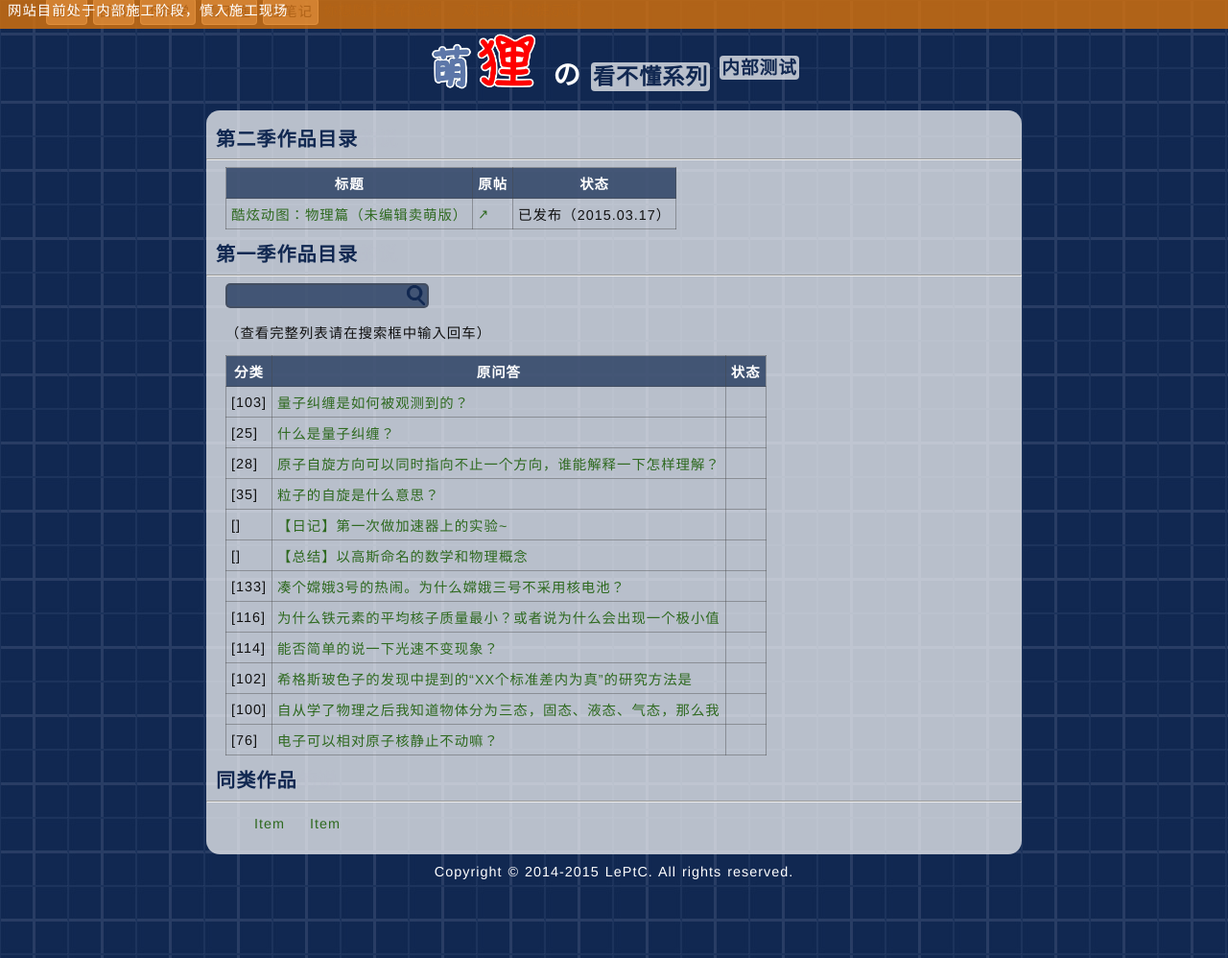
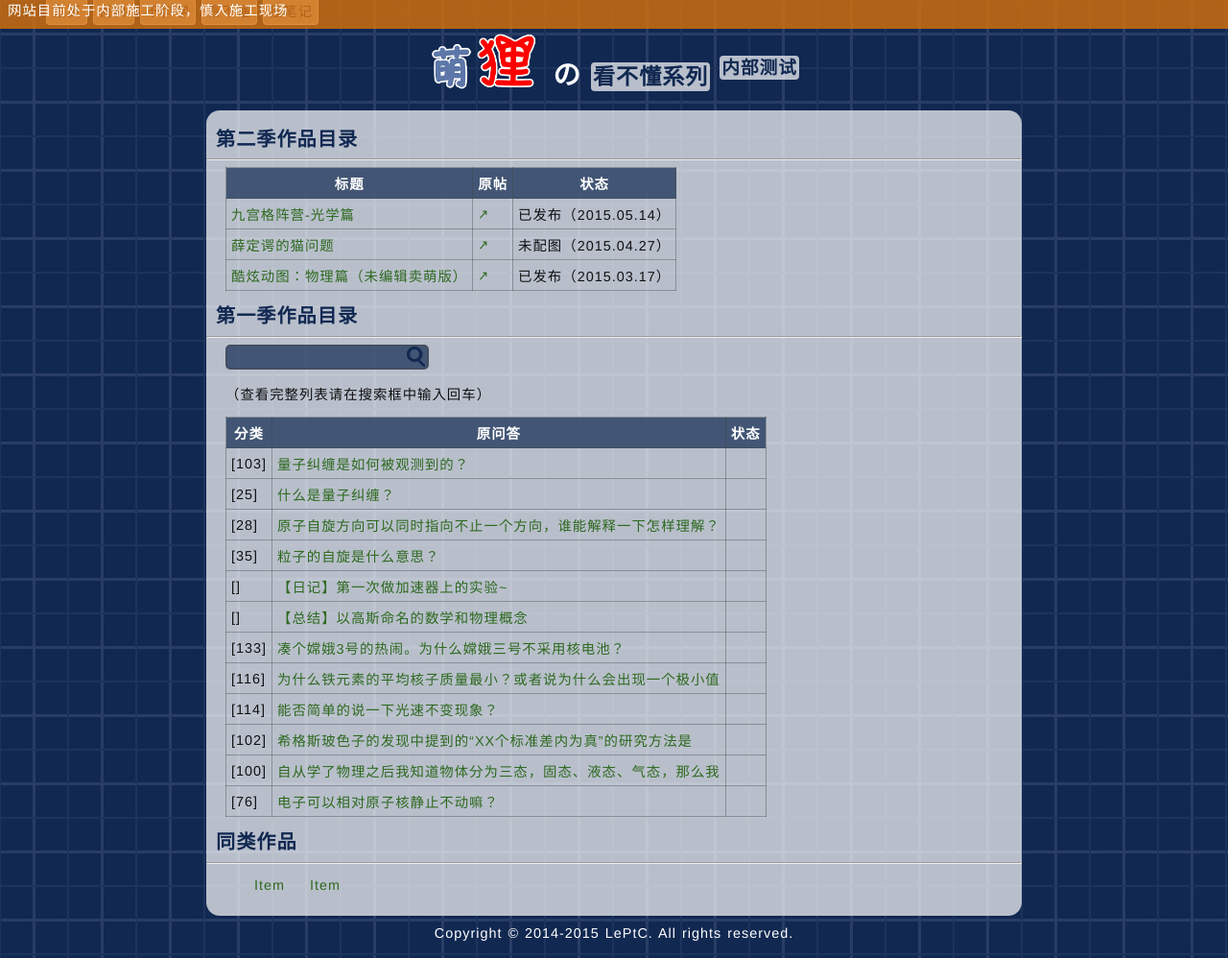
Before and after one commit to LePtC/LePtC.github.io, a Jekyll site: the page built from popsci/index.html, in a window 1280 px wide and 998 px high. Shown: the whole window at 96% size. Built offline with Jekyll 4.4.1, drawn with Linux system fonts in a browser that asks for light colours; Markdown is read by kramdown in place of the engine named in the settings; formulas are drawn with MathJax 3; comment, search, counter and statistics services are not loaded.

Commit message:
update popsci

```diff
--- a/popsci/index.html
+++ b/popsci/index.html
@@ -14,6 +14,20 @@ title: 主页
 	<th>状态</th>
 </tr>
 
+<tr>
+  <td><a href="s2p3/">九宫格阵营-光学篇</a></td>
+  <td><a href="http://www.guokr.com/post/680853/">↗</a></td>
+  <td>
+    已发布（2015.05.14）
+  </td>
+</tr>
+<tr>
+  <td><a href="s2p2/">薛定谔的猫问题</a></td>
+  <td><a href="http://www.guokr.com/answer/551852/">↗</a></td>
+  <td>
+    未配图（2015.04.27）
+  </td>
+</tr>
 <tr>
 	<td><a href="s2p1/">酷炫动图：物理篇（未编辑卖萌版）</a></td>
 	<td><a href="http://www.guokr.com/article/440051/">↗</a></td>
--- a/popsci/s2p2/index.html
+++ b/popsci/s2p2/index.html
@@ -6,7 +6,7 @@ title: 薛定谔的猫问题
 
 <div class="content">
 	<p>嗯，首先，如果你真的做一个薛定谔的猫的实验：真猫，活猫，放在箱子里，毒气瓶，由连着衰变源的盖革计数器触发，然后你关上箱子，等着。</p>
-  <p>那么，这个实验，从衰变粒子被探测器所探测到，往后的装置，*都跟量子力学半毛钱关系也没有*。管你是毒气瓶，还是核弹，是喵还是汪，是保险柜还是漏气的箱子，是人去观察还是由相机记录，*都跟量子力学半毛钱关系也没有*。经过了半衰期的时间之后，猫有 50% 的概率被毒死，有 50% 的概率还活着，两种情况为*经典的概率叠加*，一切都如你经典的世界观所理解的那样，好了，该干嘛干嘛去～</p>
+  <p>那么，这个实验，从衰变粒子被探测器所探测到，往后的装置，<b>都跟量子力学半毛钱关系也没有</b>。管你是毒气瓶，还是核弹，是喵还是汪，是保险柜还是漏气的箱子，是人去观察还是由相机记录，<b>都跟量子力学半毛钱关系也没有</b>。经过了半衰期的时间之后，猫有 50% 的概率被毒死，有 50% 的概率还活着，两种情况为<b>经典的概率叠加</b>，一切都如你经典的世界观所理解的那样，好了，该干嘛干嘛去～</p>
   <p>那么，接下来的内容，我们就有两条路线可以写，①：科普经典概率叠加和量子态的叠加有神马区别。②：换个实验，不用真猫，换成与之类比的量子力学实验。</p>
 </div>
 
@@ -18,7 +18,7 @@ title: 薛定谔的猫问题
   <p>奏凯！我这里讲的是很严谨的#看不懂系列#，不是脑洞的#不科学系列#！</p>
   <p>概率开根号的东西叫作概率幅，是整个量子力学滴核心。开根号是复数域开模根，会多出相位的信息，各种量子力学现象都是由这个相位而起。背景讲太详细你们也看不懂，以下直接开讲结论。</p>
   <p>为什么猫的叠加不是量子叠加呢？我们可以做个估算，就取猫身上 1 克的物质，假设某个瞬间，这团物质中的每一个原子都处于空间位置相距 1 厘米的相干叠加态，然后我们可以由主方程计算每个原子的量子态的时间演化过程，然后你会发现这个量子叠加态慢慢的就演化成经典叠加态了，这一过程叫作退相干。然而用慢慢这一词并不恰当，假设两种量子态间跃迁的弛豫时间为 1 微秒，则可估计退相干的时间为 $10^{-46}$ 秒。</p>
-  <p> $10^{-46}$ 秒！吓尿木有？这个退相干简直是瞬！间！发！生！或者说，整个活猫的庞大量子态，其实*从来就没有相干过*。</p>
+  <p> $10^{-46}$ 秒！吓尿木有？这个退相干简直是瞬！间！发！生！或者说，整个活猫的庞大量子态，其实<b>从来就没有相干过</b>。</p>
   <p>让大量原子之间保持相干是那么困难。所以，量子计算机才那么难做。所以，你看到的宏观世界，都如你经典理解的那样，概率直接叠加，不用开根号。</p>
 </div>
 
```
